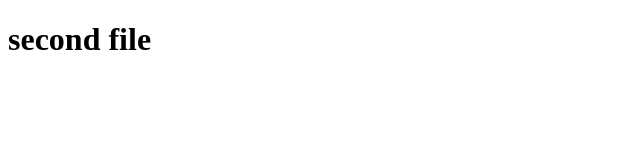
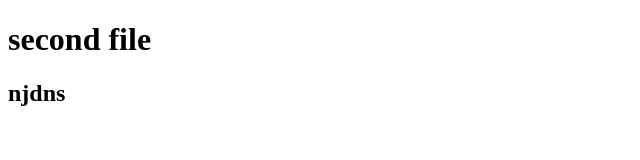
Before and after one commit to Vivek171819/NewRepo, a plain HTML site: page index.html in a window 1280 px wide. Shown: the full height of the page, 0-640 px from the left. Drawn offline with Linux system fonts and the light colour scheme.

Commit message:
add new paragraph

```diff
--- a/index.html
+++ b/index.html
@@ -7,5 +7,6 @@
 </head>
 <body>
     <h1>second file</h1>
+    <h2>njdns</h2>
 </body>
 </html>
```
